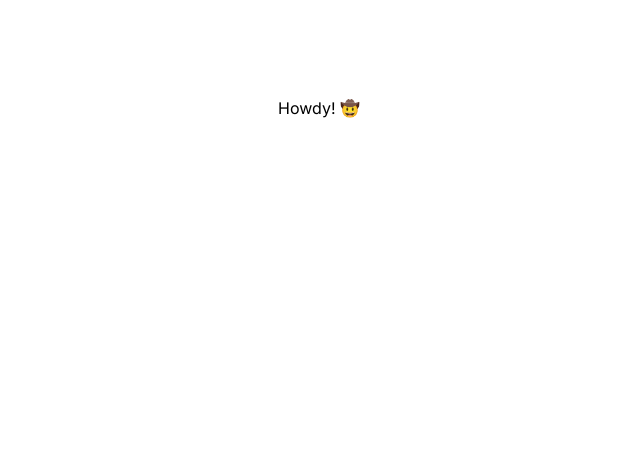
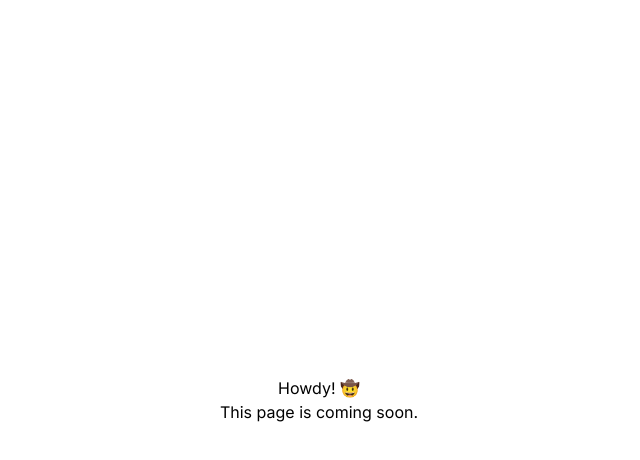
Before and after one commit to irvinhalen/irvinhalen.github.io, a Next.js app: page / in a window 1280 px wide. Shown: the top 460 px of the page, without its empty margins (321-961 px from the left). Built offline with nearby package versions, Linux system fonts and the light colour scheme.

Commit message:
coming soon

```diff
--- a/app/page.tsx
+++ b/app/page.tsx
@@ -3,8 +3,9 @@
 
 export default function Home() {
   return (
-    <main className="flex min-h-screen flex-col items-center justify-between p-24">
+    <main className="flex min-h-screen flex-col items-center justify-center p-24">
       <h1>Howdy! 🤠</h1>
+      <p>This page is coming soon.</p>
     </main>
   );
 }
```
